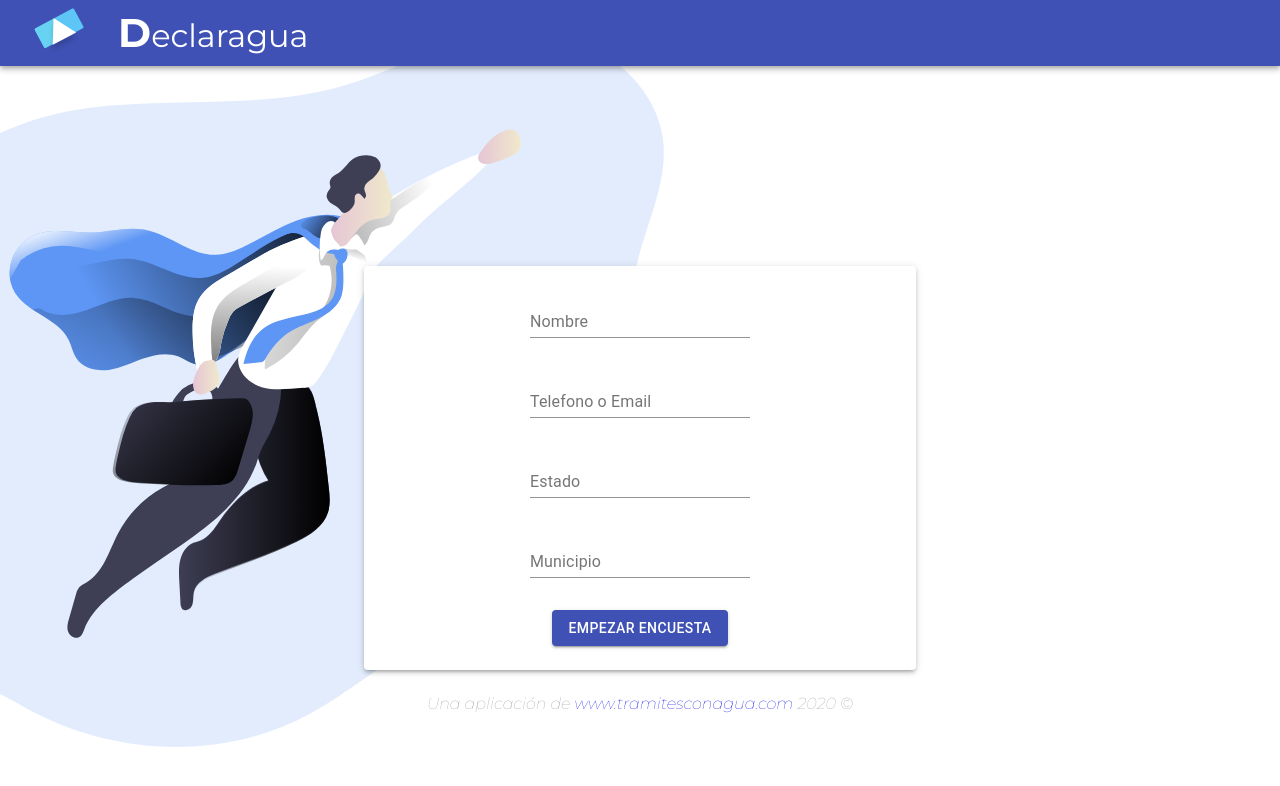
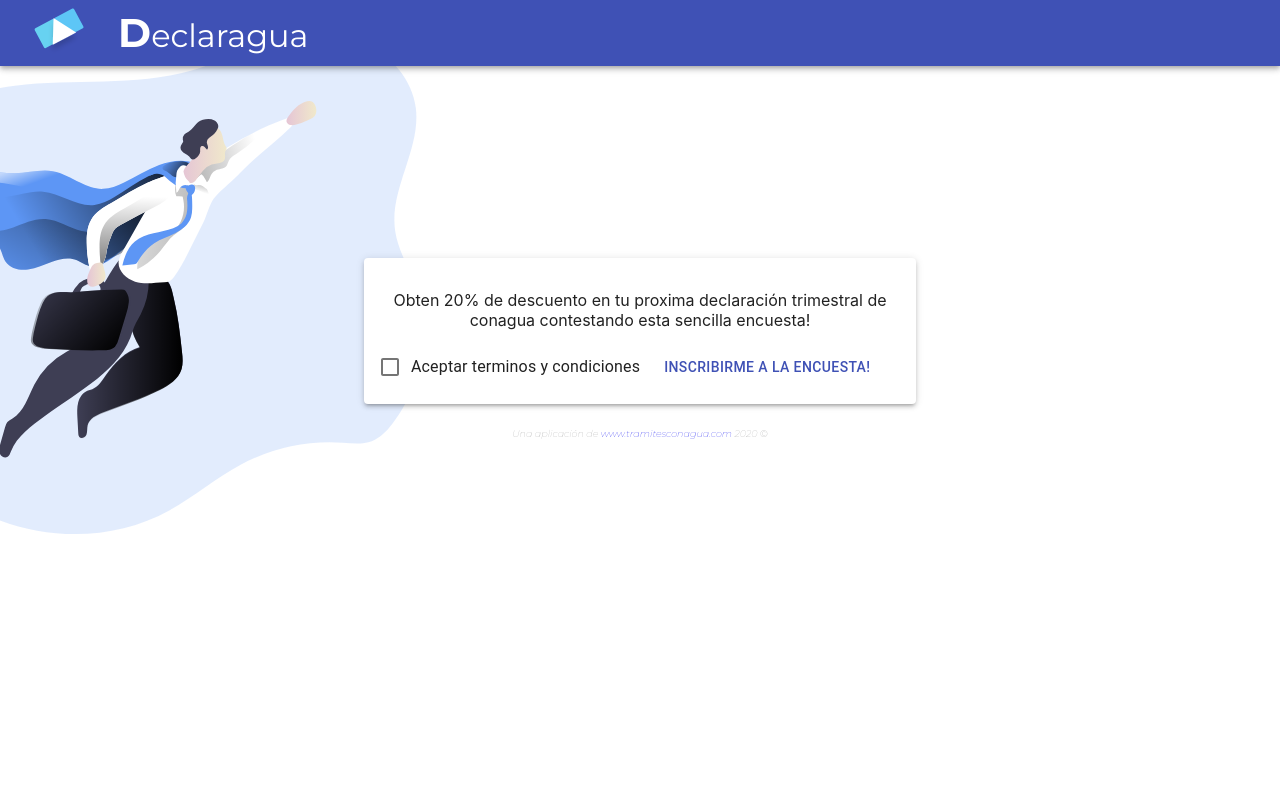
Before and after one commit to Eduardo-rico/declaragua, a React (Create React App) app in the folder client/: page / in a window 1280 px wide. Shown: the top 786 px of the page. Built offline with nearby package versions, Linux system fonts and the light colour scheme.

Commit message:
Se añade una primer pantalla para aceptar terminos y condiciones

```diff
--- a/client/package.json
+++ b/client/package.json
@@ -5,6 +5,7 @@
   "dependencies": {
     "@material-ui/core": "^4.10.0",
     "@material-ui/icons": "^4.9.1",
+    "@material-ui/lab": "^4.0.0-alpha.54",
     "@material-ui/styles": "^4.10.0",
     "@testing-library/jest-dom": "^4.2.4",
     "@testing-library/react": "^9.3.2",
--- a/client/src/App.js
+++ b/client/src/App.js
@@ -1,6 +1,7 @@
-import React, { useState, Fragment } from 'react';
+import React, { useState } from 'react';
 import Formulario from './components/Formulario';
 import Registro from './components/Registro';
+import Inicio from './components/Inicio';
 import {
   Container,
   Grid,
@@ -42,7 +43,7 @@ const useStyles = makeStyles({
     color: '#999',
     fontStyle: 'italic',
     fontWeight: '100',
-    fontSize: '1rem'
+    fontSize: '0.6rem'
   },
   divSlogan: {
     display: 'flex',
@@ -66,10 +67,12 @@ function App() {
 
   const [start, saveStart] = useState(true);
 
+  const [inicio, guardarInicio] = useState(false);
+
   if (contador >= preguntas.length) return <h1>Gracias por participar</h1>;
 
   return (
-    <Fragment className={classes.frag}>
+    <div className={classes.frag}>
       <AppBar position='static'>
         <Toolbar>
           <Button>
@@ -80,6 +83,7 @@ function App() {
           </span>
         </Toolbar>
       </AppBar>
+      {inicio ? (
         <Container maxWidth='sm' className='container'>
           <Paper elevation={3} className={classes.paper}>
             {start ? (
@@ -103,6 +107,9 @@ function App() {
             )}
           </Paper>
         </Container>
+      ) : (
+        <Inicio guardarInicio={guardarInicio} />
+      )}
       <div className={classes.divSlogan}>
         <span className={classes.slogan}>
           Una aplicación de{' '}
@@ -115,7 +122,7 @@ function App() {
           2020 ©
         </span>
       </div>
-    </Fragment>
+    </div>
   );
 }
 
--- /dev/null
+++ b/client/src/components/Inicio.js
@@ -0,0 +1,76 @@
+import React, { useState } from 'react';
+import { Alert } from '@material-ui/lab';
+import {
+  Paper,
+  Container,
+  Grid,
+  Button,
+  FormControlLabel,
+  Checkbox
+} from '@material-ui/core';
+import { makeStyles } from '@material-ui/core/styles';
+
+const estilos = makeStyles({
+  pregunta: {
+    marginTop: '15vw',
+    padding: '1rem'
+  },
+  parrafo: {
+    textAlign: 'center'
+  }
+});
+
+const Inicio = ({ guardarInicio }) => {
+  const [variableIntermedia, guardarVariableIntermedia] = useState(false);
+  const [variableTexto, guardarVariableTexto] = useState(false);
+
+  const aceptar = (e) => {
+    guardarVariableIntermedia(e.target.checked);
+  };
+
+  const siguiente = () => {
+    if (!variableIntermedia) {
+      guardarVariableTexto(true);
+    } else {
+      guardarInicio(true);
+    }
+  };
+
+  const clases = estilos();
+  return (
+    <Container maxWidth='sm'>
+      <Grid container spacing={4}>
+        <Grid item xs={12}>
+          <Paper elevation={3}>
+            <div className={clases.pregunta}>
+              <p className={clases.parrafo}>
+                Obten 20% de descuento en tu proxima declaración trimestral de
+                conagua contestando esta sencilla encuesta!
+              </p>
+              <FormControlLabel
+                control={<Checkbox color='primary' onChange={aceptar} />}
+                label='Aceptar terminos y condiciones'
+              />
+
+              <Button
+                color='primary'
+                onClick={() => {
+                  siguiente();
+                }}
+              >
+                Inscribirme a la encuesta!
+              </Button>
+              {variableTexto ? (
+                <Alert severity='error'>
+                  Debes de aceptar terminos y condiciones
+                </Alert>
+              ) : null}
+            </div>
+          </Paper>
+        </Grid>
+      </Grid>
+    </Container>
+  );
+};
+
+export default Inicio;
--- a/client/src/index.css
+++ b/client/src/index.css
@@ -10,6 +10,7 @@ body {
   background-repeat: no-repeat;
   background-position-x: -10rem;
   background-position-y: 2.1rem;
+  min-height: 500px;
 }
 
 code {
```
Also changed, not shown: client/public/manifest.json, 1 other file (tests, documents, lock files or other folders). Lines whose indentation alone changed are shown as unchanged.
